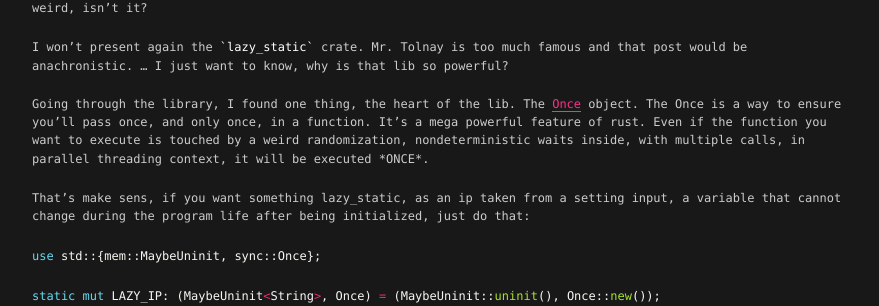
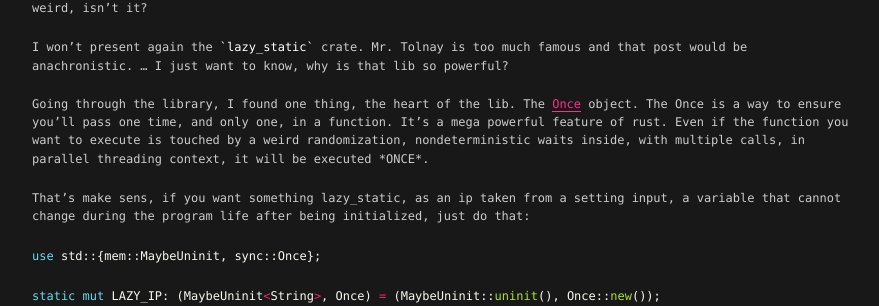
Before and after one commit to cppccn/cppccn.github.io, a Jekyll site: the page built from _posts/2022-04-07-lazy-or-not-lazy.md, in a window 1280 px wide. Shown: the part 503-809 px from the top of the page, without its empty margins (198-1077 px from the left). Built offline with Jekyll 4.4.1, drawn with Linux system fonts in a browser that asks for light colours.

Commit message:
Update _posts/2022-04-07-lazy-or-not-lazy.md

```diff
--- a/_posts/2022-04-07-lazy-or-not-lazy.md
+++ b/_posts/2022-04-07-lazy-or-not-lazy.md
@@ -47,7 +47,7 @@ why is that lib so powerful?
 
 Going through the library, I found one thing, the heart of the lib. The
 [Once](https://doc.rust-lang.org/stable/std/sync/struct.Once.html)
-object. The Once is a way to ensure you'll pass once, and only once, in a
+object. The Once is a way to ensure you'll pass one time, and only one, in a
 function. It's a mega powerful feature of rust. Even if the function you want
 to execute is touched by a weird randomization, nondeterministic waits inside,
 with multiple calls, in parallel threading context, it will be executed _ONCE_.
```
